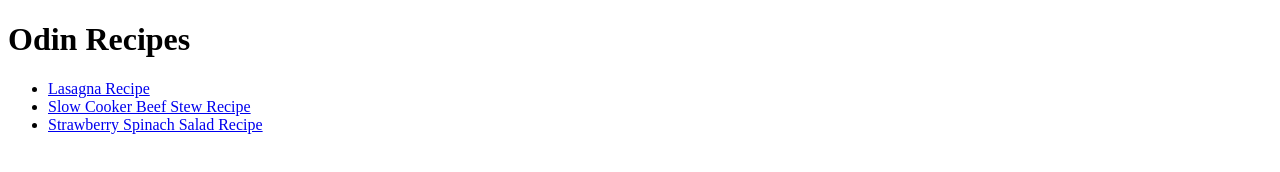
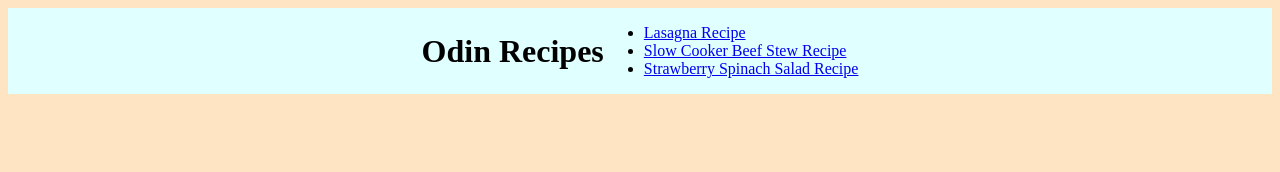
Before and after one commit to hectorlabra/odin-recipes, a plain HTML site: page index.html in a window 1280 px wide. Drawn offline with Linux system fonts and the light colour scheme.

Commit message:
adding some css

```diff
--- a/index.html
+++ b/index.html
@@ -4,15 +4,17 @@
     <meta charset="UTF-8">
     <meta http-equiv="X-UA-Compatible" content="IE=edge">
     <meta name="viewport" content="width=device-width, initial-scale=1.0">
+    <link rel="stylesheet" href="style.css">
     <title>Odin Recipes</title>
 </head>
 <body>
-    <h1>Odin Recipes</h1>
+    <div class="container">
+        <h1>Odin Recipes</h1>
     <ul>
         <li><a href="recipes/lasagna.html">Lasagna Recipe</a></li>
         <li><a href="recipes/beefstew.html">Slow Cooker Beef Stew Recipe</a></li>
         <li><a href="recipes/strawberry.html">Strawberry Spinach Salad Recipe</a></li>
     </ul>
-
+    </div>
 </body>
 </html>
--- /dev/null
+++ b/style.css
@@ -0,0 +1,10 @@
+body {
+    background-color: bisque;
+}
+
+.container {
+    display: flex;
+    justify-content: center;
+    align-items: center;
+    background-color: lightcyan;
+}
```
